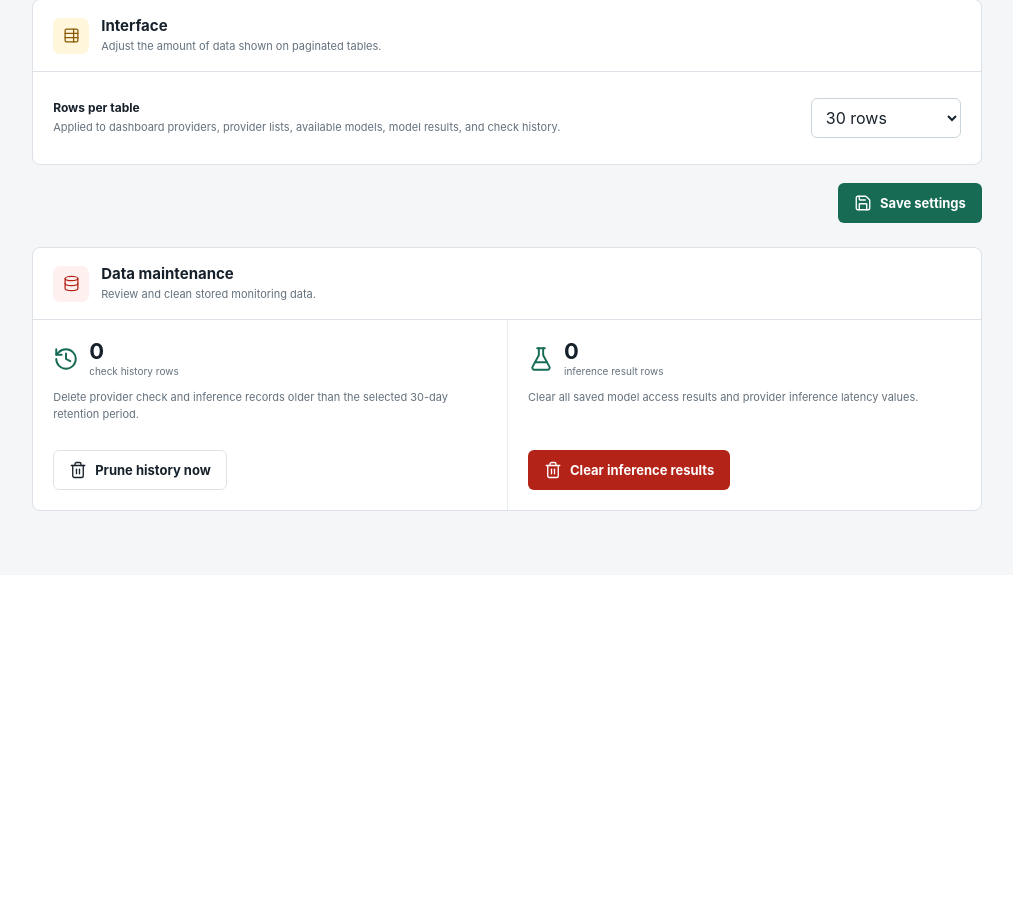
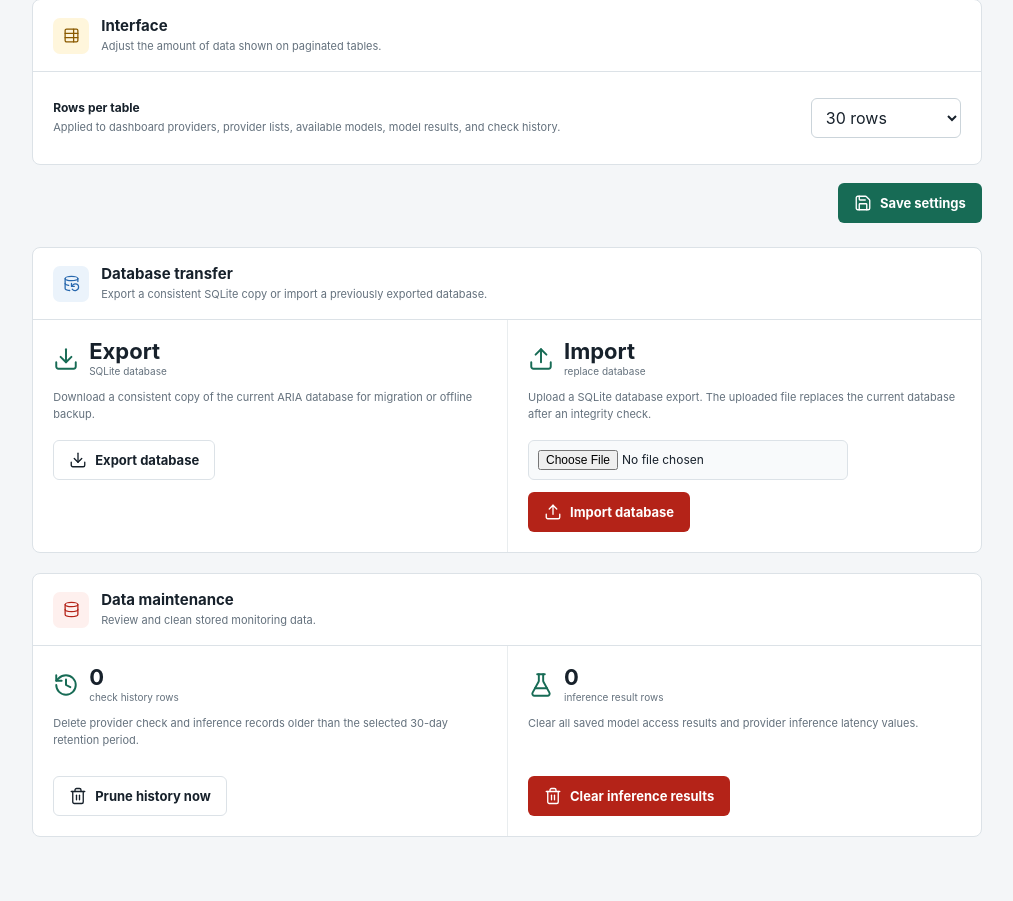
Before and after one commit to rubyrizwan/aria, a FastAPI app: page /settings in a window 1280 px wide. Shown: the part 1061-1962 px from the top of the page, without its empty margins (247-1260 px from the left). Before the commit the page ends 1572 px from the top, so only its background shows below. Run offline with FastAPI, Linux system fonts and the light colour scheme; data that the repository does not hold is empty; parts of the project's set-up code (start-up, migrations or seed data) failed here and were passed over.

Commit message:
Tambah export import database di settings

```diff
--- a/app/main.py
+++ b/app/main.py
@@ -3,7 +3,10 @@ from __future__ import annotations
 import asyncio
 import hashlib
 import hmac
+import shutil
+import sqlite3
 import subprocess
+import tempfile
 from contextlib import asynccontextmanager
 from datetime import datetime, timedelta, timezone
 from math import ceil
@@ -13,9 +16,10 @@ from urllib.parse import urlencode
 from uuid import uuid4
 
 from fastapi import Depends, FastAPI, HTTPException, Request
-from fastapi.responses import HTMLResponse, JSONResponse, RedirectResponse
+from fastapi.responses import FileResponse, HTMLResponse, JSONResponse, RedirectResponse
 from fastapi.staticfiles import StaticFiles
 from fastapi.templating import Jinja2Templates
+from starlette.background import BackgroundTask
 from sqlalchemy import func, select
 from sqlalchemy.orm import Session
 
@@ -109,6 +113,44 @@ TABLE_PAGE_SIZE_OPTIONS = {15, 30, 50, 100}
 AUTO_INFERENCE_INTERVAL_OPTIONS = {24, 72, 168}
 APP_VERSION = __version__
 RELEASE_DATE = datetime.strptime(__release_date__, "%Y-%m-%d").strftime("%d %B %Y")
+
+
+def sqlite_database_path(database_url: str = settings.database_url) -> Path:
+    prefix = "sqlite:///"
+    if not database_url.startswith(prefix):
+        raise HTTPException(
+            400, "Database export and import currently support SQLite only."
+        )
+    raw_path = database_url.removeprefix(prefix)
+    if raw_path == ":memory:":
+        raise HTTPException(
+            400, "In-memory SQLite databases cannot be exported or imported."
+        )
+    path = Path(raw_path)
+    return path if path.is_absolute() else BASE_DIR.parent / path
+
+
+def export_sqlite_database(source: Path, destination: Path) -> None:
+    if not source.is_file():
+        raise HTTPException(404, "Database file was not found.")
+    with sqlite3.connect(source) as current, sqlite3.connect(destination) as exported:
+        current.backup(exported)
+
+
+def import_sqlite_database(uploaded: Path, target: Path) -> None:
+    if not uploaded.is_file():
+        raise HTTPException(400, "Uploaded database file was not received.")
+    try:
+        with sqlite3.connect(uploaded) as candidate:
+            integrity = candidate.execute("PRAGMA integrity_check").fetchone()
+            if not integrity or integrity[0] != "ok":
+                raise HTTPException(400, "Uploaded database failed SQLite integrity check.")
+    except sqlite3.DatabaseError as exc:
+        raise HTTPException(400, "Uploaded file is not a valid SQLite database.") from exc
+    target.parent.mkdir(parents=True, exist_ok=True)
+    with sqlite3.connect(uploaded) as candidate, sqlite3.connect(target) as current:
+        candidate.backup(current)
+
 RELEASE_HISTORY = (
     {
         "version": "1.0.4",
@@ -1056,6 +1098,11 @@ def settings_page(
             f"Inference results cleared. "
             f"{maintenance.removeprefix('inference-cleared-')} rows were deleted."
         )
+    elif maintenance == "database-imported":
+        maintenance_message = (
+            "Database import completed. "
+            "Restart the application if existing sessions show stale data."
+        )
     return templates.TemplateResponse(
         request,
         "settings.html",
@@ -1121,6 +1168,52 @@ async def update_settings(request: Request, db: DbSession):
         )
     save_app_preferences(db, values)
     return RedirectResponse("/settings?saved=true", status_code=303)
+
+
+@app.get("/settings/database/export")
+def export_database():
+    database = sqlite_database_path()
+    export_name = (
+        f"aria-database-{datetime.now(timezone.utc).strftime('%Y%m%d-%H%M%S')}.db"
+    )
+    temporary = tempfile.NamedTemporaryFile(
+        prefix="aria-export-", suffix=".db", delete=False
+    )
+    temporary_path = Path(temporary.name)
+    temporary.close()
+    try:
+        export_sqlite_database(database, temporary_path)
+    except Exception:
+        temporary_path.unlink(missing_ok=True)
+        raise
+    return FileResponse(
+        temporary_path,
+        media_type="application/vnd.sqlite3",
+        filename=export_name,
+        background=BackgroundTask(temporary_path.unlink, missing_ok=True),
+    )
+
+
+@app.post("/settings/database/import")
+async def import_database(request: Request):
+    form = await request.form()
+    upload = form.get("database_file")
+    if not upload or not getattr(upload, "filename", ""):
+        raise HTTPException(400, "Choose a SQLite database file to import.")
+    current_database = sqlite_database_path()
+    with tempfile.NamedTemporaryFile(
+        prefix="aria-import-", suffix=".db", delete=False
+    ) as temporary:
+        temporary_path = Path(temporary.name)
+        await upload.seek(0)
+        shutil.copyfileobj(upload.file, temporary)
+    try:
+        import_sqlite_database(temporary_path, current_database)
+        engine.dispose()
+    finally:
+        temporary_path.unlink(missing_ok=True)
+        await upload.close()
+    return RedirectResponse("/settings?maintenance=database-imported", status_code=303)
 
 
 @app.post("/settings/prune-history")
--- a/app/static/app.css
+++ b/app/static/app.css
@@ -497,6 +497,7 @@ select:focus, input:focus, textarea:focus { border-color: var(--brand); box-shad
 .maintenance-count small { margin-top: 3px; color: var(--muted); font-size: 10px; }
 .maintenance-grid p { margin-bottom: 18px; max-width: 440px; }
 .maintenance-grid form { margin-top: auto; }
+.maintenance-grid input[type="file"] { width: min(100%, 320px); margin: 0 0 12px; padding: 9px; border: 1px solid var(--border); border-radius: 6px; background: var(--surface-alt); color: var(--text); font-size: 12px; }
 .about-header { padding: 24px; border: 1px solid var(--border); border-radius: 8px; background: var(--surface); }
 .about-product { display: flex; align-items: flex-start; gap: 18px; }
 .about-product-mark { width: 52px; height: 52px; display: grid; place-items: center; border-radius: 8px; color: #fff; background: var(--brand); }
--- a/app/templates/settings.html
+++ b/app/templates/settings.html
@@ -122,6 +122,28 @@
 
 <section class="settings-panel maintenance-panel">
   <div class="settings-panel-heading">
+    <span class="settings-icon info"><i data-lucide="database-backup"></i></span>
+    <div><h2>Database transfer</h2><p>Export a consistent SQLite copy or import a previously exported database.</p></div>
+  </div>
+  <div class="maintenance-grid">
+    <article>
+      <div class="maintenance-count"><i data-lucide="download"></i><span><strong>Export</strong><small>SQLite database</small></span></div>
+      <p>Download a consistent copy of the current ARIA database for migration or offline backup.</p>
+      <a class="button secondary" href="/settings/database/export"><i data-lucide="download"></i>Export database</a>
+    </article>
+    <article>
+      <div class="maintenance-count"><i data-lucide="upload"></i><span><strong>Import</strong><small>replace database</small></span></div>
+      <p>Upload a SQLite database export. The uploaded file replaces the current database after an integrity check.</p>
+      <form method="post" action="/settings/database/import" enctype="multipart/form-data" data-confirm-title="Import database?" data-confirm-message="The uploaded database will replace the current ARIA database. Export a backup first if you need to keep the current data." data-confirm-label="Import database">
+        <input type="file" name="database_file" accept=".db,.sqlite,.sqlite3,application/vnd.sqlite3,application/x-sqlite3" required>
+        <button class="button danger" type="submit" data-loading-label="Importing..."><i data-lucide="upload"></i>Import database</button>
+      </form>
+    </article>
+  </div>
+</section>
+
+<section class="settings-panel maintenance-panel">
+  <div class="settings-panel-heading">
     <span class="settings-icon bad"><i data-lucide="database"></i></span>
     <div><h2>Data maintenance</h2><p>Review and clean stored monitoring data.</p></div>
   </div>
```
Also changed, not shown: tests/test_settings.py (+68 -1 lines).
